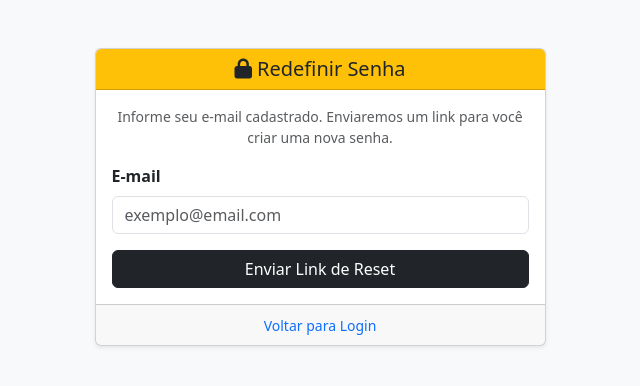
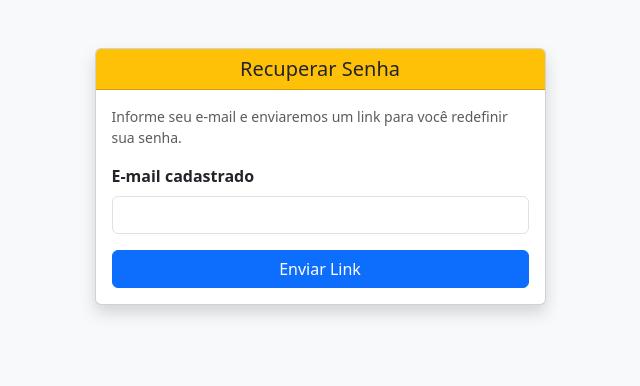
Before and after one commit to JairTorezone/app-financas, a Django app: page /accounts/password_reset/ in a window 1280 px wide. Shown: the part 56-442 px from the top of the page, without its empty margins (320-960 px from the left). Run offline with Django 5.2, Linux system fonts and the light colour scheme.

Commit message:
Feat: Sistema completo de recuperacao de senha (views, templates e email)

```diff
--- a/core/templates/registration/login.html
+++ b/core/templates/registration/login.html
@@ -21,9 +21,7 @@
                     </div>
                     <div class="text-center d-flex justify-content-between">
 
-                        <a href="{% url 'password_reset' %}" class="small text-danger text-decoration-none">
-                            Resetar Senha?
-                        </a>
+                        <a href="{% url 'password_reset' %}" class="small text-danger">Esqueci minha senha</a>
                     </div>
                 </form>
                 <p class="mt-3 text-center">
--- a/core/templates/registration/password_reset_form.html
+++ b/core/templates/registration/password_reset_form.html
@@ -3,29 +3,22 @@
 {% block content %}
 <div class="row justify-content-center mt-5">
     <div class="col-md-5">
-        <div class="card shadow-sm">
+        <div class="card shadow">
             <div class="card-header bg-warning text-dark text-center">
-                <h5 class="mb-0"><i class="fas fa-lock"></i> Redefinir Senha</h5>
+                <h5 class="mb-0">Recuperar Senha</h5>
             </div>
             <div class="card-body">
-                <p class="text-muted small text-center">
-                    Informe seu e-mail cadastrado. Enviaremos um link para você criar uma nova senha.
-                </p>
-
+                <p class="small text-muted">Informe seu e-mail e enviaremos um link para você redefinir sua senha.</p>
                 <form method="post">
                     {% csrf_token %}
                     <div class="mb-3">
-                        <label class="form-label fw-bold">E-mail</label>
-                        <input type="email" name="email" class="form-control" placeholder="exemplo@email.com" required id="id_email">
+                        <label class="form-label fw-bold">E-mail cadastrado</label>
+                        <input type="email" name="email" class="form-control" required id="id_email">
                     </div>
-
                     <div class="d-grid">
-                        <button type="submit" class="btn btn-dark">Enviar Link de Reset</button>
+                        <button type="submit" class="btn btn-primary">Enviar Link</button>
                     </div>
                 </form>
-            </div>
-            <div class="card-footer text-center">
-                <a href="{% url 'login' %}" class="small text-decoration-none">Voltar para Login</a>
             </div>
         </div>
     </div>
```
Also changed, not shown: config/settings.py (+9 -0 lines), core/templates/registration/password_reset_complete.html (added, +15 -0 lines), core/templates/registration/password_reset_confirm.html (+9 -19 lines), core/templates/registration/password_reset_done.html (added, +14 -0 lines), db.sqlite3.
